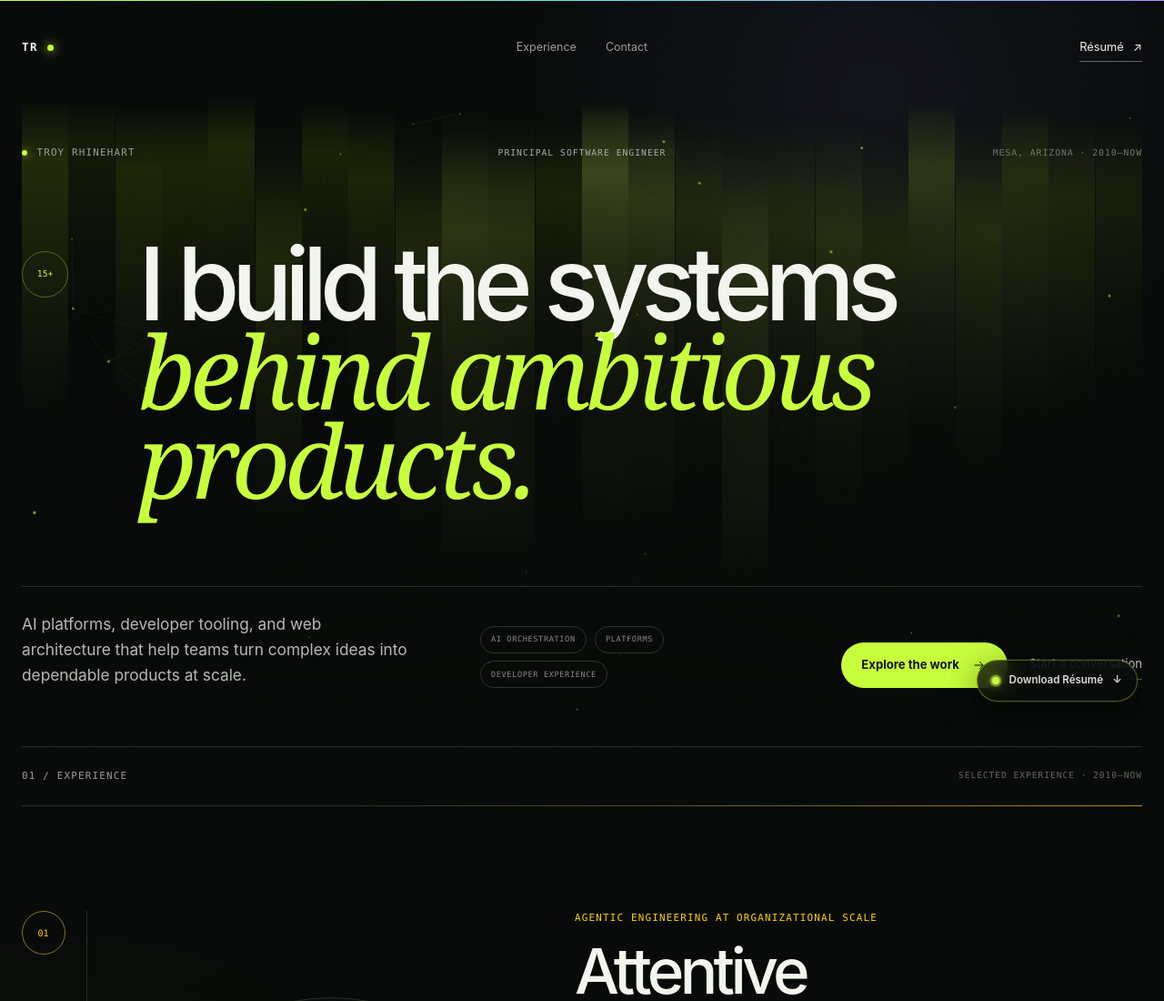
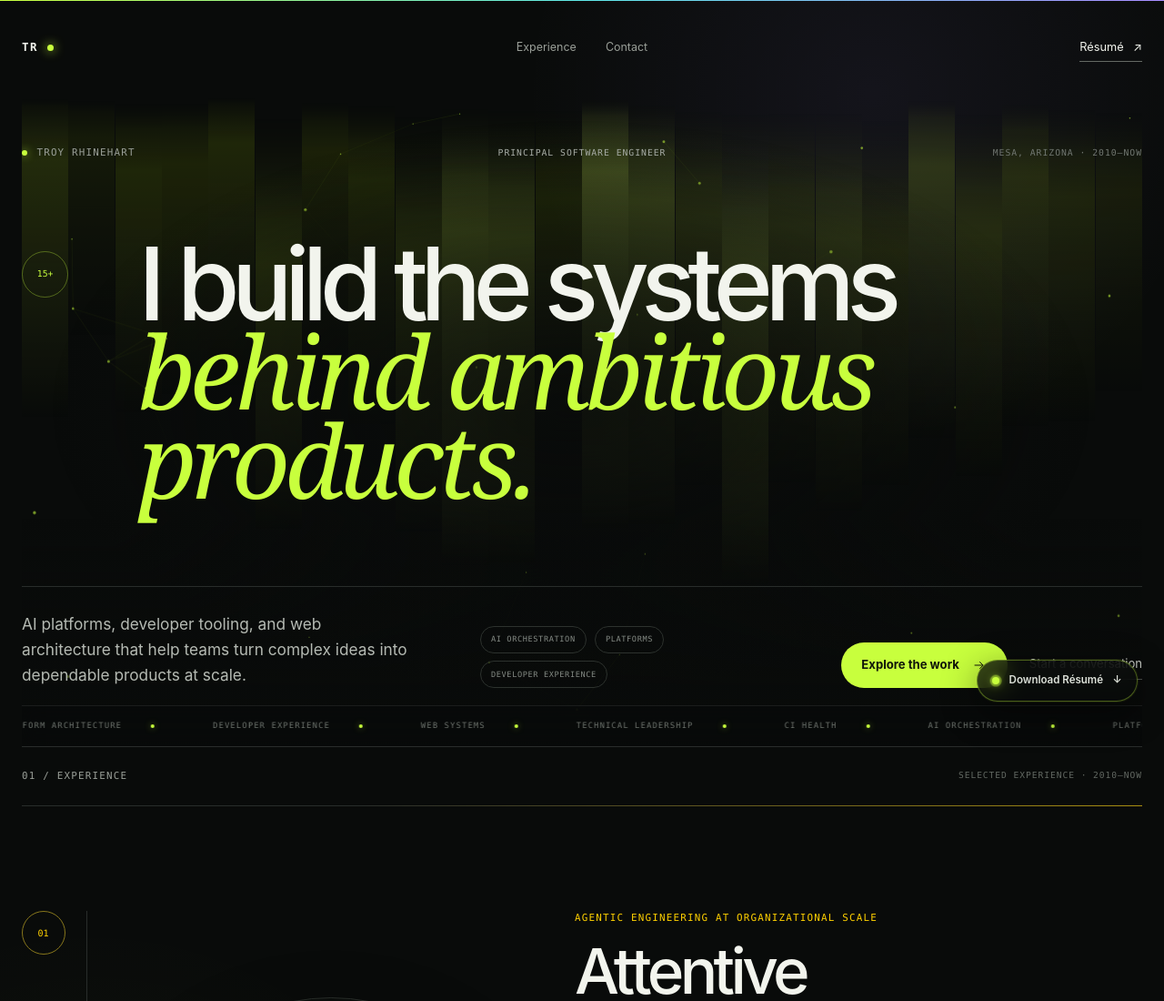
Before and after one commit to gingur/troyrhinehart, an Astro site: page / in a window 1280 px wide. Shown: the top 1100 px of the page at 91% size. Built offline with nearby package versions, Linux system fonts and the light colour scheme; Astro itself is replaced by a stand-in of ours; no server answers; animation ran at ten frames a second.

Commit message:
feat: add full-bleed hero marquee

```diff
--- a/src/pages/index.astro
+++ b/src/pages/index.astro
@@ -64,6 +64,15 @@ const arrow = `
   <svg aria-hidden="true" viewBox="0 0 16 16" fill="none">
     <path d="M3 8h9M8.5 4.5 12 8l-3.5 3.5" stroke="currentColor" stroke-linecap="round" stroke-linejoin="round"/>
   </svg>`;
+
+const marqueeItems = [
+  'AI orchestration',
+  'Platform architecture',
+  'Developer experience',
+  'Web systems',
+  'Technical leadership',
+  'CI health',
+] as const;
 ---
 
 <BaseLayout title={`${resume.name} — ${resume.title}`} description={description}>
@@ -118,6 +127,16 @@ const arrow = `
               Explore the work <Fragment set:html={arrow} />
             </a>
             <a class="text-link" href={`mailto:${resume.email}`}>Start a conversation</a>
+          </div>
+        </div>
+
+        <div class="hero-marquee" aria-label="Areas of expertise">
+          <div class="hero-marquee-track" aria-hidden="true">
+            {
+              [...marqueeItems, ...marqueeItems].map((item) => (
+                <span>{item}<i></i></span>
+              ))
+            }
           </div>
         </div>
       </section>
--- a/src/styles/global.css
+++ b/src/styles/global.css
@@ -149,8 +149,13 @@ footer a:focus-visible,
 
 .hero > astro-island {
   position: absolute;
-  inset: 0;
+  top: 0;
+  bottom: 0;
+  left: 50%;
   display: block;
+  width: 100vw;
+  width: 100dvw;
+  transform: translateX(-50%);
 }
 
 .hero-effects {
@@ -342,6 +347,54 @@ footer a:focus-visible,
   align-items: center;
   gap: 1.5rem;
   justify-content: flex-end;
+}
+
+.hero-marquee {
+  position: absolute;
+  z-index: 3;
+  bottom: 0;
+  left: 50%;
+  width: 100vw;
+  width: 100dvw;
+  overflow: hidden;
+  border-top: 1px solid rgb(255 255 255 / 8%);
+  background: rgb(9 11 10 / 54%);
+  backdrop-filter: blur(10px);
+  transform: translateX(-50%);
+}
+
+.hero-marquee-track {
+  display: flex;
+  align-items: center;
+  width: max-content;
+  min-height: 44px;
+  animation: hero-marquee 34s linear infinite;
+  will-change: transform;
+}
+
+.hero-marquee:hover .hero-marquee-track {
+  animation-play-state: paused;
+}
+
+.hero-marquee span {
+  display: flex;
+  flex: 0 0 auto;
+  align-items: center;
+  gap: 2rem;
+  margin-inline: 2rem;
+  color: #6f756f;
+  font-family: ui-monospace, SFMono-Regular, Menlo, monospace;
+  font-size: 0.55rem;
+  letter-spacing: 0.13em;
+  text-transform: uppercase;
+}
+
+.hero-marquee i {
+  width: 4px;
+  height: 4px;
+  border-radius: 50%;
+  background: var(--lime);
+  box-shadow: 0 0 7px rgb(200 255 61 / 55%);
 }
 
 .button {
@@ -1053,6 +1106,12 @@ footer nav {
   }
 }
 
+@keyframes hero-marquee {
+  to {
+    transform: translateX(-50%);
+  }
+}
+
 @media (max-width: 1050px) {
   .hero {
     min-height: auto;
@@ -1140,6 +1199,16 @@ footer nav {
 
   .hero-particles {
     opacity: 0.58;
+  }
+
+  .hero-marquee-track {
+    min-height: 40px;
+  }
+
+  .hero-marquee span {
+    gap: 1.5rem;
+    margin-inline: 1.5rem;
+    font-size: 0.5rem;
   }
 
   .hero-topline {
@@ -1282,6 +1351,11 @@ footer nav {
     animation-iteration-count: 1 !important;
     transition-duration: 0.01ms !important;
   }
+
+  .hero-marquee-track {
+    animation: none !important;
+    transform: none;
+  }
 }
 
 @media print {
```
